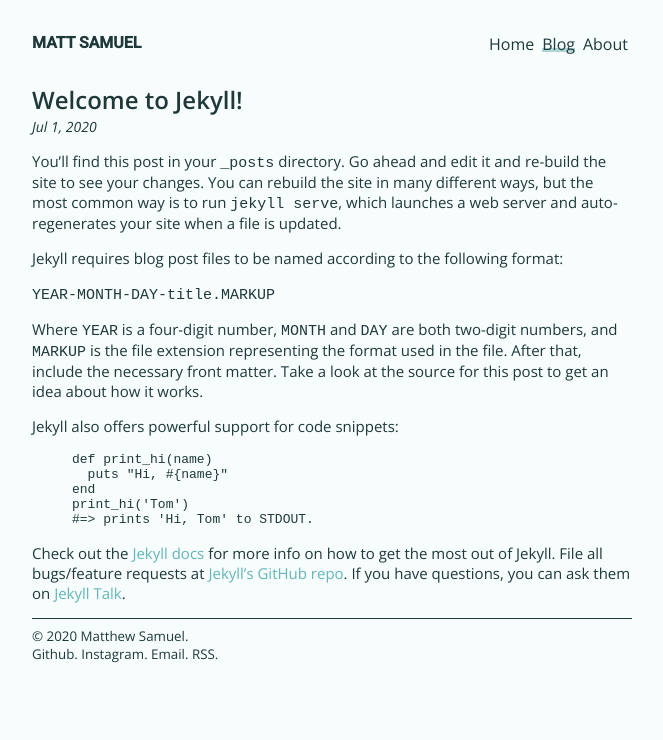
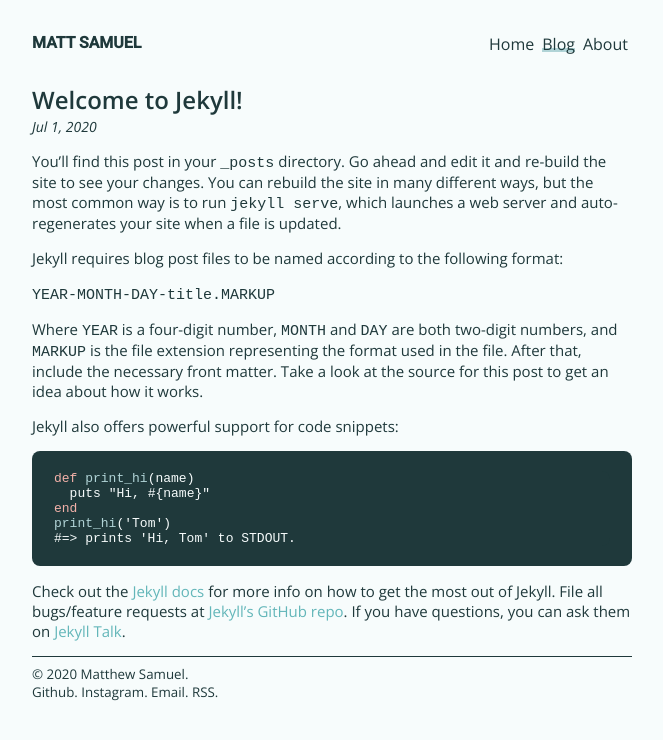
Before and after one commit to mjsamuel/mjsamuel.github.io, a Jekyll site: the page built from _posts/2020-07-01-welcome-to-jekyll.markdown, in a window 1280 px wide. Shown: the top 740 px of the page, without its empty margins (308-971 px from the left). Built offline with Jekyll 4.4.1, drawn with Linux system fonts in a browser that asks for light colours.

Commit message:
Updated syntax highlighting for code blocks

````diff
--- a/_includes/head.html
+++ b/_includes/head.html
@@ -1,6 +1,7 @@
 <head>
   <meta name="viewport" content="width=device-width, initial-scale=1, minimum-scale=1" />
   <link rel="stylesheet" href="/assets/css/main.css" type="text/css">
+  <link rel="stylesheet" href="/assets/css/syntax.css" type="text/css">
   <link href="https://fonts.googleapis.com/css2?family=Roboto:wght@500&display=swap" rel="stylesheet">
   <link href="https://fonts.googleapis.com/css2?family=Open+Sans:ital,wght@0,400;0,600;1,400&display=swap" rel="stylesheet">
 </head>
--- a/_posts/2020-07-01-welcome-to-jekyll.markdown
+++ b/_posts/2020-07-01-welcome-to-jekyll.markdown
@@ -14,13 +14,13 @@ Where `YEAR` is a four-digit number, `MONTH` and `DAY` are both two-digit number
 
 Jekyll also offers powerful support for code snippets:
 
-{% highlight ruby %}
+```ruby
 def print_hi(name)
   puts "Hi, #{name}"
 end
 print_hi('Tom')
 #=> prints 'Hi, Tom' to STDOUT.
-{% endhighlight %}
+```
 
 Check out the [Jekyll docs][jekyll-docs] for more info on how to get the most out of Jekyll. File all bugs/feature requests at [Jekyll’s GitHub repo][jekyll-gh]. If you have questions, you can ask them on [Jekyll Talk][jekyll-talk].
 
--- a/assets/css/main.css
+++ b/assets/css/main.css
@@ -1,8 +1,10 @@
 :root {
 	--background: rgb(247,252,252);
   --grey: rgb(31,57,59);
+  --light-grey: rgb(235,240,240);
 	--blue: rgb(177,212,215);
   --dark-blue: rgb(99,182,185);
+  --pink: rgb(243,177,169);
 }
 
 ::-moz-selection {
@@ -91,11 +93,7 @@ article:last-child {
   border-bottom: none
 }
 
-article h2 a {
-  font-size: 20px;
-}
-
-article h2 a:hover {
+article h1 a:hover {
   text-decoration: underline;
 }
 
@@ -112,6 +110,19 @@ article p {
 /* Post */
 .post-content a {
   color: var(--dark-blue);
+}
+
+.highlight {
+  background-color: var(--grey);
+  /*border: 1px solid var(--grey);*/
+  color: var(--background);
+  margin: 0px;
+  padding: 20px 22px;
+  border-radius: 8px;
+}
+
+pre.highlight {
+  padding: 0;
 }
 
 /* Footer */
--- /dev/null
+++ b/assets/css/syntax.css
@@ -0,0 +1,4 @@
+.k { color: var(--pink);}
+.n, .nf { color: var(--blue) }
+.p {}
+.nb {}
--- a/blog/index.html
+++ b/blog/index.html
@@ -5,7 +5,7 @@ layout: default
 <section>
 	{% for post in paginator.posts %}
     <article>
-      <h2><a href="{{ post.url }}" class="post-title">{{ post.title }}</a></h2>
+      <h1><a href="{{ post.url }}" class="post-title">{{ post.title }}</a></h1>
       <div class="date">{{ post.date | date_to_string }}</div>
       {{ post.excerpt }}
     </article>
````
